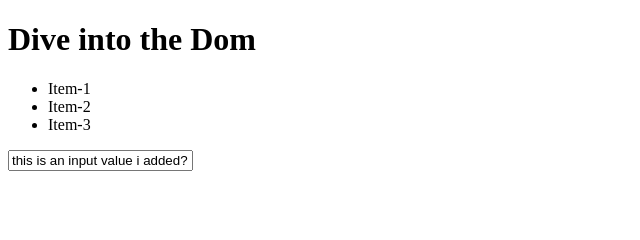
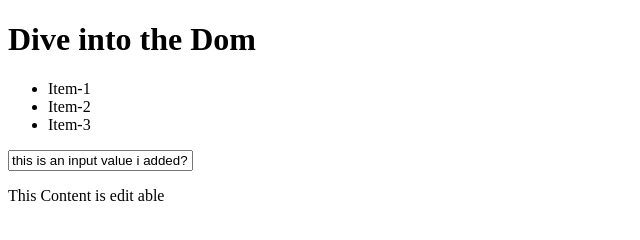
Before and after one commit to fels123/js-14, a plain HTML site: page index.html in a window 1280 px wide. Shown: the whole page, without its empty margins (0-640 px from the left). Drawn offline with Linux system fonts and the light colour scheme.

Commit message:
Added an editable <p> tag

```diff
--- a/index.html
+++ b/index.html
@@ -15,5 +15,6 @@
       <li class="list-item">Item-3</li>
     </ul>
     <input type="text" value="default text" />
+    <p contenteditable="True">This Content is edit able</p>
   </body>
 </html>
```
